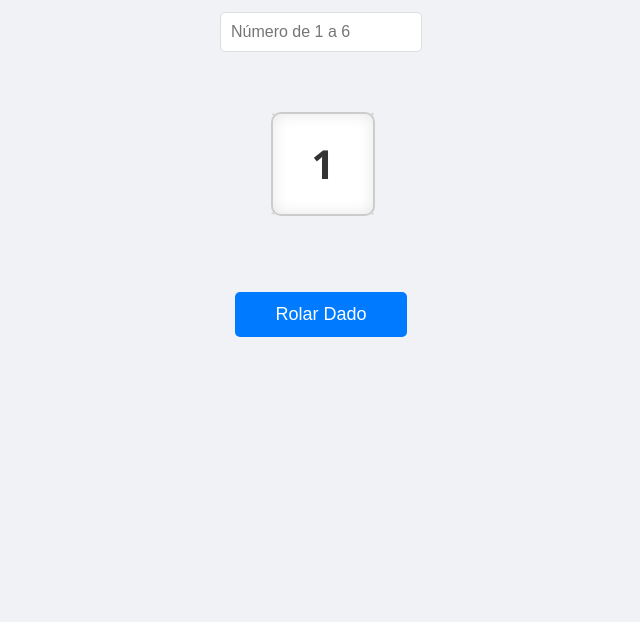
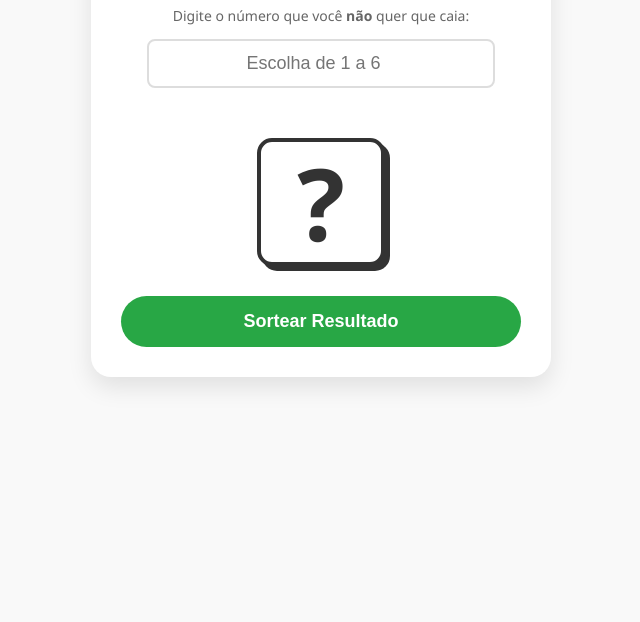
Before and after one commit to iurylm/dado-promocional, a plain HTML site: page index.html in a window 1280 px wide. Shown: the part 178-800 px from the top of the page, without its empty margins (319-959 px from the left). Drawn offline with Linux system fonts and the light colour scheme.

Commit message:
Update index.html

```diff
--- a/index.html
+++ b/index.html
@@ -2,153 +2,148 @@
 <html lang="pt-BR">
 <head>
 <meta charset="UTF-8">
-<title>Dado da sorte BARUC</title>
+<title>Sorteio BARUC</title>
 
 <style>
   body {
-    font-family: 'Segoe UI', Tahoma, Geneva, Verdana, sans-serif;
+    font-family: 'Segoe UI', Arial, sans-serif;
     text-align: center;
-    background-color: #f0f2f5;
-    margin-top: 50px;
-    overflow-x: hidden;
+    background-color: #f9f9f9;
+    padding-top: 60px;
+    color: #333;
   }
 
-  /* Container do Dado */
-  .scene {
-    width: 100px;
-    height: 100px;
-    margin: 60px auto;
-    perspective: 600px;
+  .container {
+    max-width: 400px;
+    margin: 0 auto;
+    background: white;
+    padding: 30px;
+    border-radius: 20px;
+    box-shadow: 0 10px 25px rgba(0,0,0,0.1);
   }
 
-  .cube {
-    width: 100%;
-    height: 100%;
-    position: relative;
-    transform-style: preserve-3d;
-    transform: translateZ(-50px);
-    transition: transform 2s cubic-bezier(0.17, 0.67, 0.14, 0.93);
+  #dado {
+    font-size: 100px;
+    font-weight: bold;
+    width: 120px;
+    height: 120px;
+    line-height: 120px;
+    margin: 30px auto;
+    background: #fff;
+    border: 4px solid #333;
+    border-radius: 15px;
+    box-shadow: 5px 5px 0px #333;
   }
 
-  .cube__face {
-    position: absolute;
-    width: 100px;
-    height: 100px;
-    border: 2px solid #ccc;
-    line-height: 100px;
-    font-size: 40px;
-    font-weight: bold;
-    color: #333;
-    background: white;
-    display: flex;
-    justify-content: center;
-    align-items: center;
-    border-radius: 10px;
-    box-shadow: inset 0 0 15px rgba(0,0,0,0.1);
+  input {
+    font-size: 18px;
+    padding: 12px;
+    width: 80%;
+    border: 2px solid #ddd;
+    border-radius: 8px;
+    margin-bottom: 20px;
+    outline: none;
+    text-align: center;
   }
 
-  /* Posicionamento das faces */
-  .cube__face--1 { transform: rotateY(  0deg) translateZ(50px); }
-  .cube__face--2 { transform: rotateY(180deg) translateZ(50px); }
-  .cube__face--3 { transform: rotateY( 90deg) translateZ(50px); }
-  .cube__face--4 { transform: rotateY(-90deg) translateZ(50px); }
-  .cube__face--5 { transform: rotateX( 90deg) translateZ(50px); }
-  .cube__face--6 { transform: rotateX(-90deg) translateZ(50px); }
+  input:focus { border-color: #007bff; }
 
-  /* Pontos do Dado (estilo visual) */
-  .dot { width: 15px; height: 15px; background: #333; border-radius: 50%; }
+  button {
+    font-size: 18px;
+    font-weight: bold;
+    padding: 15px 40px;
+    cursor: pointer;
+    background-color: #28a745;
+    color: white;
+    border: none;
+    border-radius: 50px;
+    transition: 0.3s;
+    width: 100%;
+  }
 
-  /* Rotações finais para cada número */
-  .show-1 { transform: translateZ(-50px) rotateY(   0deg); }
-  .show-2 { transform: translateZ(-50px) rotateY(-180deg); }
-  .show-3 { transform: translateZ(-50px) rotateY( -90deg); }
-  .show-4 { transform: translateZ(-50px) rotateY(  90deg); }
-  .show-5 { transform: translateZ(-50px) rotateX( -90deg); }
-  .show-6 { transform: translateZ(-50px) rotateX(  90deg); }
+  button:hover { background-color: #218838; transform: translateY(-2px); }
 
-  /* Controles */
-  input { padding: 10px; font-size: 16px; width: 180px; border-radius: 5px; border: 1px solid #ddd; }
-  button {
-    padding: 12px 40px; font-size: 18px; cursor: pointer;
-    background: #007bff; color: white; border: none; border-radius: 5px; margin-top: 20px;
+  .bloqueado {
+    opacity: 0.5;
+    cursor: not-allowed;
+    background-color: #6c757d !important;
+    transform: none !important;
   }
-  button:hover { background: #0056b3; }
-  .bloqueado { opacity: 0.5; cursor: not-allowed; }
+
+  p { font-size: 14px; color: #666; }
 </style>
 </head>
 <body>
 
-<h1>Dado da sorte BARUC</h1>
-<p>Escolha um número e boa sorte:</p>
- <p>@baruc.comunicacaovisual</p>
+<div class="container">
+  <h1>BARUC</h1>
+  <p>Digite o número que você <b>não</b> quer que caia:</p>
 
-<input type="number" id="numeroEscolhido" min="1" max="6" placeholder="Número de 1 a 6">
+  <input type="number" id="numeroEscolhido" min="1" max="6" placeholder="Escolha de 1 a 6">
 
-<div class="scene">
-  <div class="cube" id="cube">
-    <div class="cube__face cube__face--1">1</div>
-    <div class="cube__face cube__face--2">2</div>
-    <div class="cube__face cube__face--3">3</div>
-    <div class="cube__face cube__face--4">4</div>
-    <div class="cube__face cube__face--5">5</div>
-    <div class="cube__face cube__face--6">6</div>
-  </div>
+  <div id="dado">?</div>
+
+  <button id="botao" onclick="rolarDado()">Sortear Resultado</button>
 </div>
 
-<button id="botao" onclick="rolarDado()">Rolar Dado</button>
-
 <script>
-  const cube = document.getElementById('cube');
-  const botao = document.getElementById('botao');
-  const inputNum = document.getElementById('numeroEscolhido');
-  const CHAVE = "dado_rolado_3d";
+  const botao = document.getElementById("botao");
+  const dado = document.getElementById("dado");
+  const inputNum = document.getElementById("numeroEscolhido");
+  const CHAVE = "bloqueio_baruc";
   const SETE_DIAS = 7 * 24 * 60 * 60 * 1000;
 
+  // Verifica se já jogou
   if (localStorage.getItem(CHAVE) && Date.now() < parseInt(localStorage.getItem(CHAVE))) {
-    desativar();
+    travarSistema();
   }
 
-  function desativar() {
+  function travarSistema() {
     botao.disabled = true;
-    botao.classList.add('bloqueado');
-    botao.textContent = "Aguarde 7 dias";
+    botao.classList.add("bloqueado");
+    botao.textContent = "Volte em 7 dias";
     inputNum.disabled = true;
+    dado.textContent = "✓";
+    dado.style.color = "#28a745";
   }
 
   function rolarDado() {
-    const escolha = parseInt(inputNum.value);
+    const escolhaUsuario = parseInt(inputNum.value);
 
-    if (isNaN(escolha) || escolha < 1 || escolha > 6) {
-      alert("Escolha um número entre 1 e 6");
+    // Validação
+    if (isNaN(escolhaUsuario) || escolhaUsuario < 1 || escolhaUsuario > 6) {
+      alert("Por favor, escolha um número entre 1 e 6.");
       return;
     }
 
-    // Lógica para excluir o número escolhido
-    const opcoes = [1, 2, 3, 4, 5, 6].filter(n => n !== escolha);
-    const resultadoFinal = opcoes[Math.floor(Math.random() * opcoes.length)];
+    // Animação simples de números trocando
+    let giros = 0;
+    const intervalo = setInterval(() => {
+      dado.textContent = Math.floor(Math.random() * 6) + 1;
+      giros++;
+    }, 80);
 
-    // Efeito de girar muito antes de parar
-    // Adicionamos rotações extras (ex: 720deg) para parecer que está girando rápido
-    const randExtraX = Math.floor(Math.random() * 4) * 90;
-    const randExtraY = Math.floor(Math.random() * 4) * 90;
+    setTimeout(() => {
+      clearInterval(intervalo);
 
-    // Remove classes anteriores
-    cube.className = 'cube';
+      // LÓGICA: Cria lista de 1 a 6 e remove o número que o usuário digitou
+      const possiveis = [1, 2, 3, 4, 5, 6];
+      const listaFiltrada = possiveis.filter(num => num !== escolhaUsuario);
 
-    // Força um reflow para reiniciar a animação se necessário
-    void cube.offsetWidth;
+      // Sorteia um número da lista onde o escolhido NÃO existe
+      const resultadoFinal = listaFiltrada[Math.floor(Math.random() * listaFiltrada.length)];
 
-    // Aplica a classe do resultado final
-    cube.classList.add('show-' + resultadoFinal);
+      dado.textContent = resultadoFinal;
 
-    // Salva o bloqueio
-    localStorage.setItem(CHAVE, (Date.now() + SETE_DIAS).toString());
+      // Salva o bloqueio por 7 dias
+      localStorage.setItem(CHAVE, (Date.now() + SETE_DIAS).toString());
 
-    // Bloqueia após a animação terminar
-    setTimeout(() => {
-      desativar();
-      alert("O resultado foi " + resultadoFinal + "! Você escolheu " + escolha + ", então você ganhou!");
-    }, 2100);
+      setTimeout(() => {
+        alert("Parabéns! Não caiu o número " + escolhaUsuario + ". Você ganhou!");
+        travarSistema();
+      }, 500);
+
+    }, 1500);
   }
 </script>
 
```
